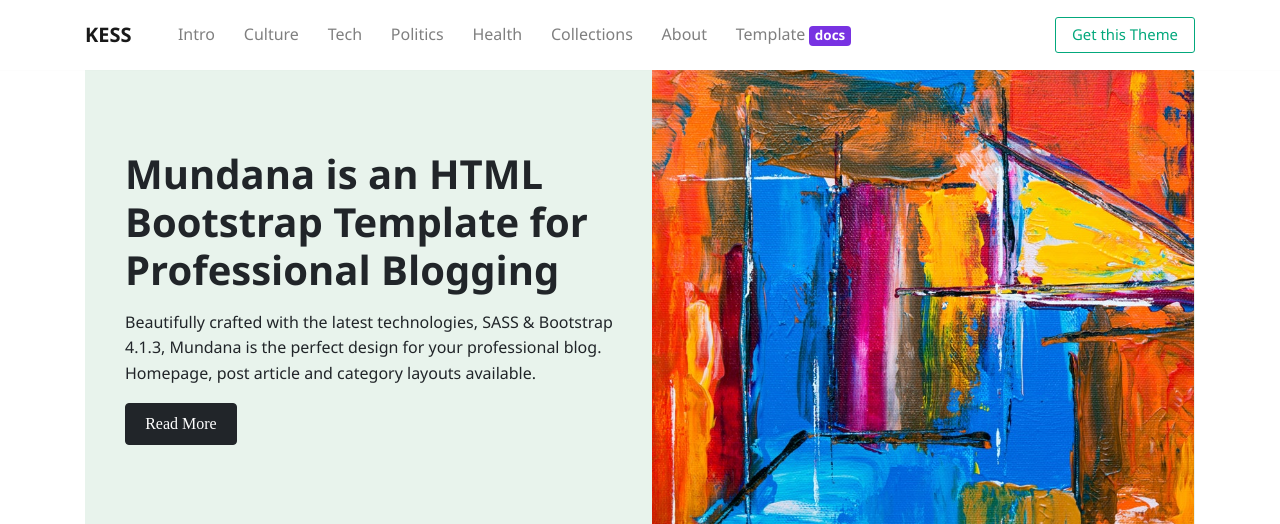
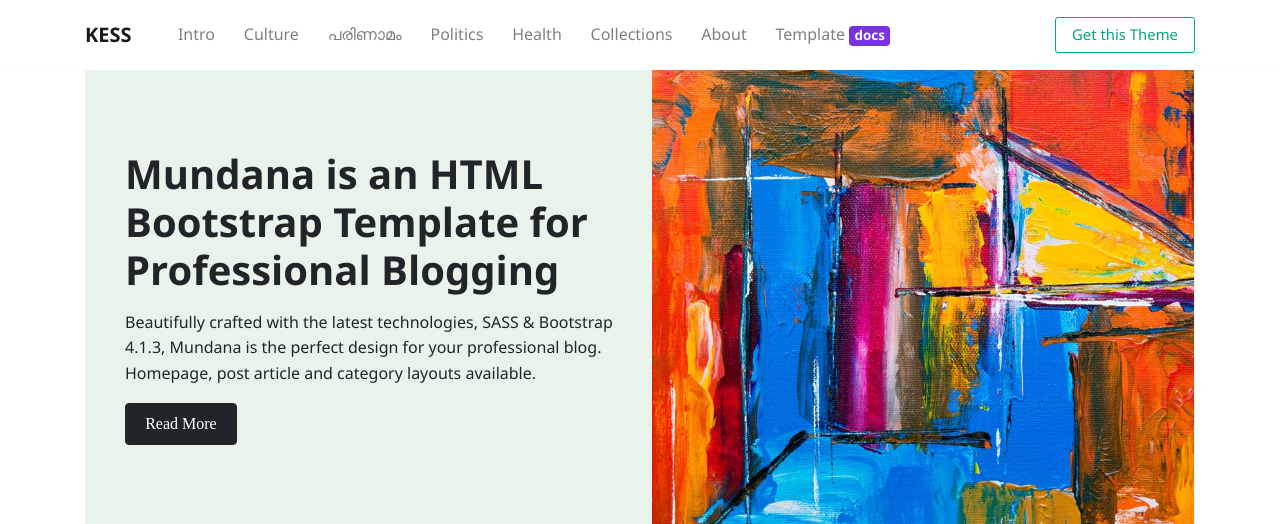
Before and after one commit to allwinvar/kess-kerala, a Flask app: page / in a window 1280 px wide. Shown: the top 524 px of the page. Run offline with Flask 3, Linux system fonts and the light colour scheme; data comes from the database, SQL or seed files in the repository; both versions use the stored data as it was after the commit; some libraries are stand-ins or nearby versions.

Commit message:
add some dummy data to articles.db and add meta scale=1.0 to base.html

```diff
--- a/templates/base.html
+++ b/templates/base.html
@@ -2,6 +2,7 @@
 <!DOCTYPE html>
 <html lang="en">
 <head>
+    <meta name="viewport" content="width=device-width, initial-scale=1.0">
     <meta charset="UTF-8">
     <title>Title</title>
     <link href="{{ url_for('static', filename='css/main.css') }}" rel="stylesheet" >
--- a/templates/navbar.html
+++ b/templates/navbar.html
@@ -16,7 +16,7 @@ NAVBAR
 			<a class="nav-link" href="./article.html">Culture</a>
 			</li>
 			<li class="nav-item">
-			<a class="nav-link" href="./article.html">Tech</a>
+			<a class="nav-link" href="./article.html">പരിണാമം</a>
 			</li>
 			<li class="nav-item">
 			<a class="nav-link" href="./article.html">Politics</a>
```
Also changed, not shown: articles.db.
